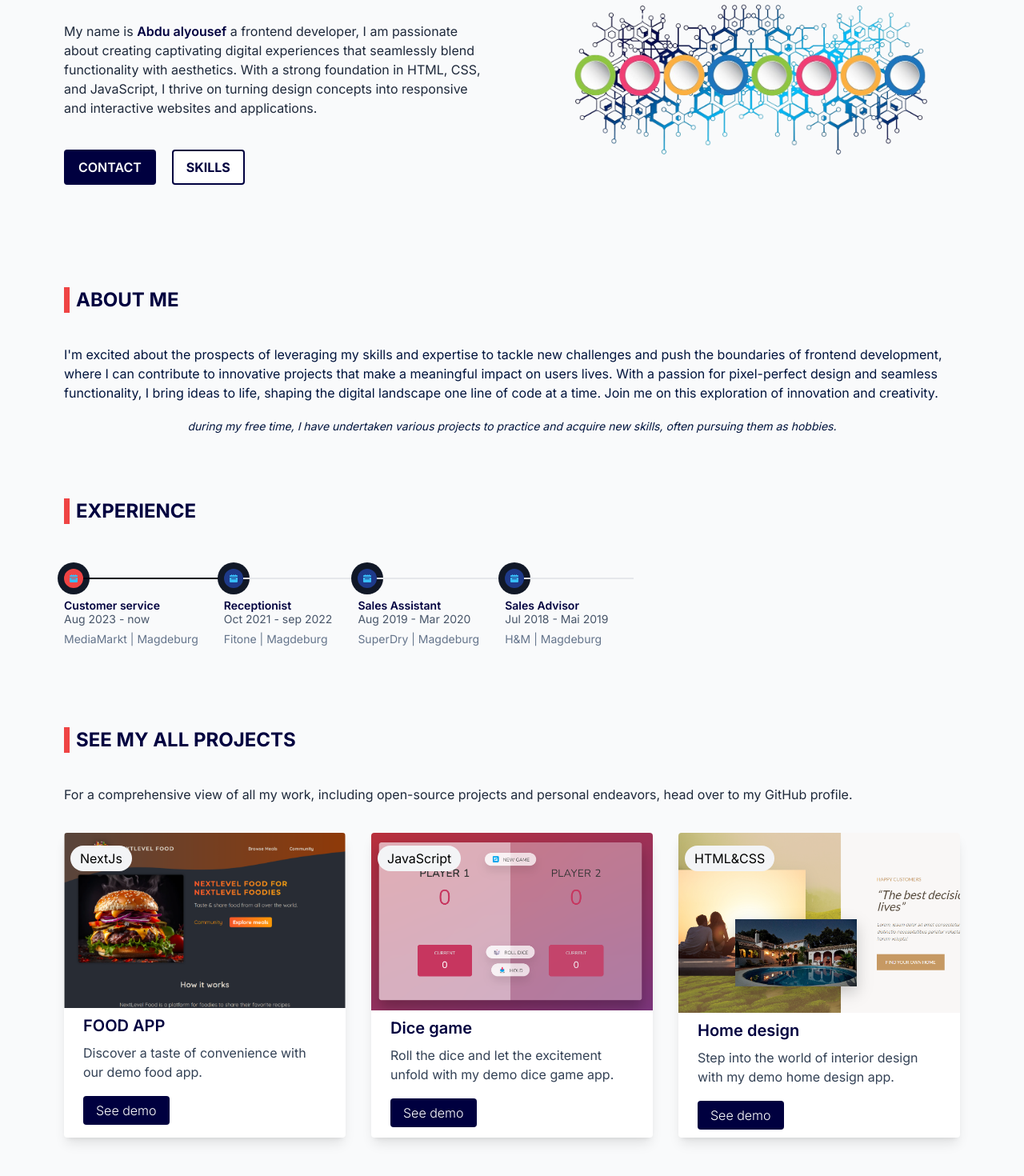
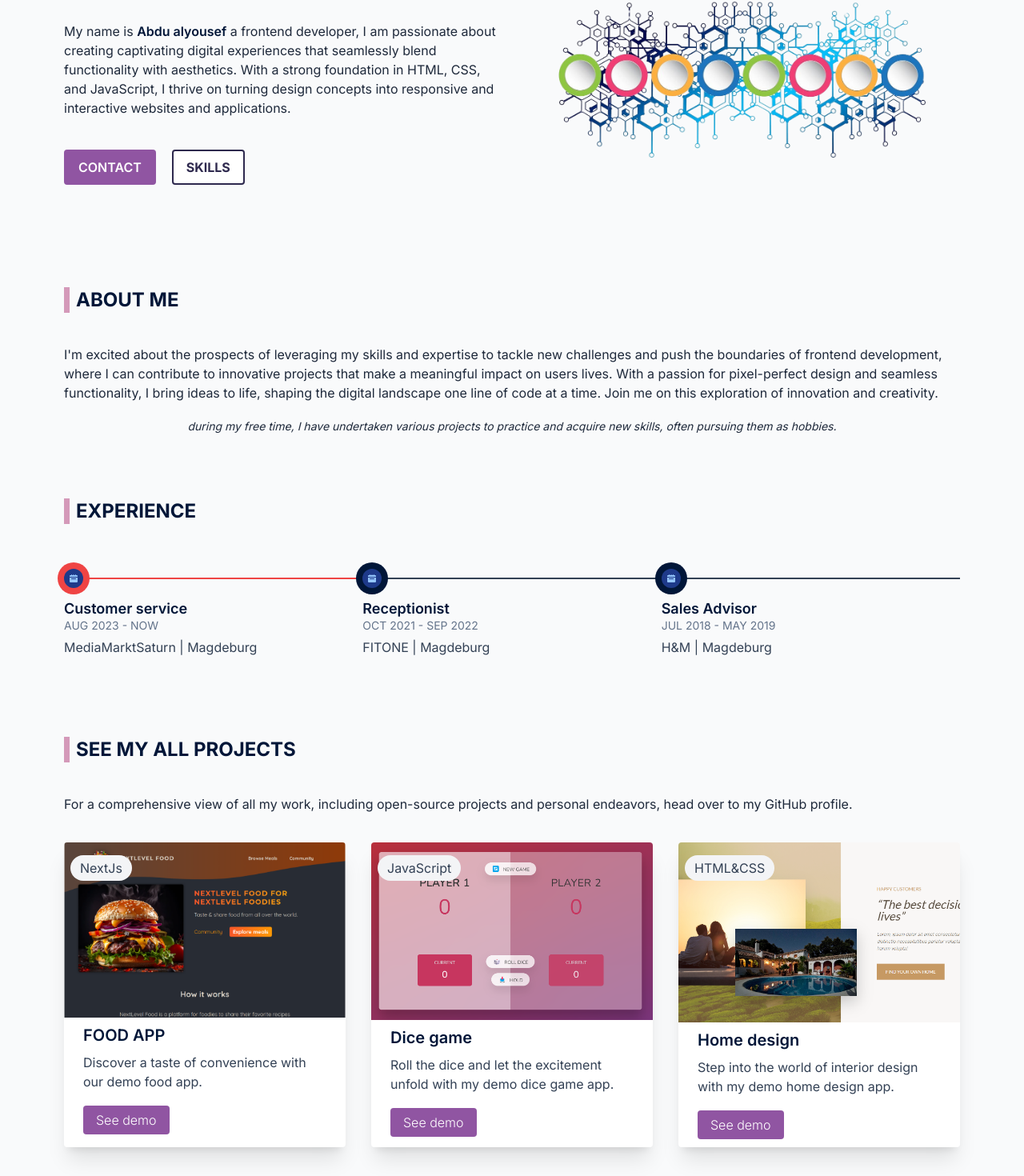
Before and after one commit to Abdu-alyousef/Portfolio_, a Next.js app: page / in a window 1280 px wide. Shown: the part 237-1707 px from the top of the page at 80% size. Built offline with nearby package versions, Linux system fonts and the light colour scheme.

Commit message:
Optimizined the layout

```diff
--- a/src/app/component/About.jsx
+++ b/src/app/component/About.jsx
@@ -4,41 +4,39 @@ import Container from "./Container";
 export default function About() {
   return (
     <Container>
-      <h1
-       className="font-bold text-2xl border-l-[7px] pl-2 border-red-500 mb-10 mt-20 uppercase text-[#00003f]">
+      <h1 className=" text-center md:text-start font-bold text-2xl md:border-l-[7px] pl-2 md:border-[#D499B9] mb-10 mt-20 uppercase text-[#011638]">
         ABOUT ME
       </h1>
       <div className="flex flex-col gap-10">
         <div className="flex flex-col justify-center gap-5 items-center">
           {/* Hello, I&apos;m Abdu alyousef */}
-          <p className=" text-center md:text-start text-[#00143d]">
-            I&apos;m excited about the prospects of leveraging my
-            skills and expertise to tackle new challenges and push the
-            boundaries of frontend development, where I can contribute to
-            innovative projects that make a meaningful impact on users lives.
-                With a passion for pixel-perfect design and
-                seamless functionality, I bring ideas to life, shaping the
-                digital landscape one line of code at a time. Join me on this
-                exploration of innovation and creativity.
+          <p className=" text-center md:text-start text-slate-800">
+            I&apos;m excited about the prospects of leveraging my skills and
+            expertise to tackle new challenges and push the boundaries of
+            frontend development, where I can contribute to innovative projects
+            that make a meaningful impact on users lives. With a passion for
+            pixel-perfect design and seamless functionality, I bring ideas to
+            life, shaping the digital landscape one line of code at a time. Join
+            me on this exploration of innovation and creativity.
           </p>
 
-          <span className="italic text-center md:text-start text-sm mb-10 text-[#00143d]">
+          <span className="italic text-center md:text-start text-sm mb-10 text-slate-800">
             during my free time, I have undertaken various projects to practice
             and acquire new skills, often pursuing them as hobbies.
           </span>
         </div>
         <div>
-          <h1 className="font-bold text-2xl uppercase text-[#00003f] border-l-[7px] pl-2 border-red-500">
+          <h1 className="font-bold text-center md:text-start text-2xl uppercase text-[#011638] md:border-l-[7px] md:pl-2 md:border-[#D499B9]">
             EXPERIENCE
           </h1>
 
-          <div  id="project-section" className="pb-5 mt-14">
-            <ol className="items-center sm:flex">
-              <li className="relative mb-6 sm:mb-0">
-                <div className="flex items-center">
-                  <div className=" flex items-center justify-center w-6 h-6 rounded-full ring-0  bg-red-500 sm:ring-8 ring-gray-900 shrink-0">
+          <div id="project-section" className="pb-5 mt-14">
+            <ol class="items-center w-full sm:flex">
+              <li class="relative w-1/3 mb-6 sm:mb-0">
+                <div class="flex items-center">
+                  <div class="z-10 flex items-center justify-center w-6 h-6 rounded-full ring-4 bg-blue-900 sm:ring-8 ring-red-500 shrink-0">
                     <svg
-                      className="w-2.5 h-2.5 text-sky-400"
+                      class="w-2.5 h-2.5 text-blue-300"
                       aria-hidden="true"
                       xmlns="http://www.w3.org/2000/svg"
                       fill="currentColor"
@@ -47,25 +45,25 @@ export default function About() {
                       <path d="M20 4a2 2 0 0 0-2-2h-2V1a1 1 0 0 0-2 0v1h-3V1a1 1 0 0 0-2 0v1H6V1a1 1 0 0 0-2 0v1H2a2 2 0 0 0-2 2v2h20V4ZM0 18a2 2 0 0 0 2 2h16a2 2 0 0 0 2-2V8H0v10Zm5-8h10a1 1 0 0 1 0 2H5a1 1 0 0 1 0-2Z" />
                     </svg>
                   </div>
-                  <div className="hidden sm:flex w-full  h-0.5 bg-gray-950"></div>
+                  <div class="hidden sm:flex w-full h-0.5 bg-red-500"></div>
                 </div>
-                <div className="mt-3 sm:pe-8">
-                  <h3 className="text-sm font-semibold text-[#00003f]">
+                <div class="mt-3 sm:pe-8">
+                  <h3 class="text-lg font-semibold text-[#011638]">
                     Customer service
                   </h3>
-                  <time className="block mb-2 text-sm leading-none text-slate-600">
-                    Aug 2023 - now
+                  <time class="block mb-2 text-sm font-normal leading-none text-slate-500">
+                    AUG 2023 - NOW
                   </time>
-                  <p className="text-sm text-slate-500">
-                    MediaMarkt | Magdeburg
+                  <p class="text-base font-normal text-slate-700">
+                    MediaMarktSaturn | Magdeburg
                   </p>
                 </div>
               </li>
-              <li className="relative mb-6 sm:mb-0">
-                <div className="flex items-center">
-                  <div className="flex items-center justify-center w-6 h-6 rounded-full ring-0 bg-blue-900 sm:ring-8 ring-gray-900 shrink-0">
+              <li class="relative mb-6 w-1/3 sm:mb-0">
+                <div class="flex items-center">
+                  <div class="z-10 flex items-center justify-center w-6 h-6 rounded-full ring-0 bg-blue-900 sm:ring-8 ring-[#011638] shrink-0">
                     <svg
-                      className="w-2.5 h-2.5 text-sky-400"
+                      class="w-2.5 h-2.5 text-blue-300"
                       aria-hidden="true"
                       xmlns="http://www.w3.org/2000/svg"
                       fill="currentColor"
@@ -74,25 +72,25 @@ export default function About() {
                       <path d="M20 4a2 2 0 0 0-2-2h-2V1a1 1 0 0 0-2 0v1h-3V1a1 1 0 0 0-2 0v1H6V1a1 1 0 0 0-2 0v1H2a2 2 0 0 0-2 2v2h20V4ZM0 18a2 2 0 0 0 2 2h16a2 2 0 0 0 2-2V8H0v10Zm5-8h10a1 1 0 0 1 0 2H5a1 1 0 0 1 0-2Z" />
                     </svg>
                   </div>
-                  <div className="hidden sm:flex w-full bg-gray-200 h-0.5 dark:bg-gray-700"></div>
+                  <div class="hidden sm:flex w-full h-0.5 bg-slate-700"></div>
                 </div>
-                <div className="mt-3 sm:pe-8">
-                  <h3 className="text-sm font-semibold text-[#00003f]">
+                <div class="mt-3 sm:pe-8">
+                  <h3 class="text-lg font-semibold text-[#011638]">
                     Receptionist
                   </h3>
-                  <time className="block mb-2 text-sm leading-none text-slate-600">
-                    Oct 2021 - sep 2022
+                  <time class="block mb-2 text-sm font-normal leading-none text-slate-500">
+                    OCT 2021 - SEP 2022
                   </time>
-                  <p className="text-sm text-slate-500">
-                   Fitone | Magdeburg
+                  <p class="text-base font-normal text-slate-700">
+                    FITONE | Magdeburg
                   </p>
                 </div>
               </li>
-              <li className="relative mb-6 sm:mb-0">
-                <div className="flex items-center">
-                  <div className="flex items-center justify-center w-6 h-6 rounded-full ring-0 bg-blue-900 sm:ring-8 ring-gray-900 shrink-0">
+              <li class="relative mb-6 w-1/3 sm:mb-0">
+                <div class="flex items-center">
+                  <div class="z-10 flex items-center justify-center w-6 h-6 rounded-full ring-0 bg-blue-900 sm:ring-8 ring-[#011638] shrink-0">
                     <svg
-                      className="w-2.5 h-2.5  text-sky-400"
+                      class="w-2.5 h-2.5 text-blue-300"
                       aria-hidden="true"
                       xmlns="http://www.w3.org/2000/svg"
                       fill="currentColor"
@@ -101,44 +99,20 @@ export default function About() {
                       <path d="M20 4a2 2 0 0 0-2-2h-2V1a1 1 0 0 0-2 0v1h-3V1a1 1 0 0 0-2 0v1H6V1a1 1 0 0 0-2 0v1H2a2 2 0 0 0-2 2v2h20V4ZM0 18a2 2 0 0 0 2 2h16a2 2 0 0 0 2-2V8H0v10Zm5-8h10a1 1 0 0 1 0 2H5a1 1 0 0 1 0-2Z" />
                     </svg>
                   </div>
-                  <div className="hidden sm:flex w-full bg-gray-200 h-0.5 dark:bg-gray-700"></div>
+                  <div class="hidden sm:flex w-full h-0.5 bg-slate-700"></div>
                 </div>
-                <div className="mt-3 sm:pe-8">
-                  <h3 className="text-sm font-semibold text-[#00003f]">
-                    Sales Assistant
-                  </h3>
-                  <time className="block mb-2 text-sm leading-none text-slate-600">
-                    Aug 2019 - Mar 2020
-                  </time>
-                  <p className="text-sm text-slate-500">
-                   SuperDry | Magdeburg
-                  </p>
-                </div>
-              </li>
-              <li className="relative mb-6 sm:mb-0">
-                <div className="flex items-center">
-                  <div className="flex items-center justify-center w-6 h-6 rounded-full ring-0 bg-blue-900 sm:ring-8 ring-gray-900 shrink-0">
-                    <svg
-                      className="w-2.5 h-2.5  text-sky-400"
-                      aria-hidden="true"
-                      xmlns="http://www.w3.org/2000/svg"
-                      fill="currentColor"
-                      viewBox="0 0 20 20"
-                    >
-                      <path d="M20 4a2 2 0 0 0-2-2h-2V1a1 1 0 0 0-2 0v1h-3V1a1 1 0 0 0-2 0v1H6V1a1 1 0 0 0-2 0v1H2a2 2 0 0 0-2 2v2h20V4ZM0 18a2 2 0 0 0 2 2h16a2 2 0 0 0 2-2V8H0v10Zm5-8h10a1 1 0 0 1 0 2H5a1 1 0 0 1 0-2Z" />
-                    </svg>
-                  </div>
-                  <div className="hidden sm:flex w-full bg-gray-200 h-0.5 dark:bg-gray-700"></div>
-                </div>
-                <div className="mt-3 sm:pe-8">
-                  <h3 className="text-sm font-semibold text-[#00003f]">
+                <div class="mt-3 sm:pe-8">
+                  <h3 class="text-lg font-semibold text-[#011638]">
                     Sales Advisor
                   </h3>
-                  <time className="block mb-2 text-sm leading-none text-slate-600">
-                    Jul 2018 - Mai 2019
+                  <time class="block mb-2 text-sm font-normal leading-none text-slate-500">
+                    JUL 2018 - MAY 2019
                   </time>
-                  <p className="text-sm text-slate-500">
-                   H&M | Magdeburg
+                  <p
+                    id="project-section"
+                    class="text-base font-normal text-slate-700"
+                  >
+                    H&M | Magdeburg
                   </p>
                 </div>
               </li>
--- a/src/app/component/Main.jsx
+++ b/src/app/component/Main.jsx
@@ -12,7 +12,7 @@ export default function Main() {
   return (
     <Container>
       <div id="home-section" className="pt-24 md:pt-48 mb-32">
-        <div className="flex flex-col md:flex-row justify-between gap-16">
+        <div className="flex flex-col md:flex-row justify-between gap-5">
           <div className="md:w-1/2 md:order-1 flex items-center justify-center">
             <div className="">
               <div className="relative">
@@ -28,11 +28,11 @@ export default function Main() {
           </div>
           <div className="md:w-1/2 flex flex-col justify-center gap-10">
             <div className="flex flex-col gap-10">
-              <h1 className="text-2xl font-bold text-[#00003f] border-l-[7px] pl-2 border-red-500 uppercase">
+              <h1 className="text-2xl text-center md:text-start font-bold text-[#011638] md:border-l-[7px] md:pl-2 md:border-[#D499B9] uppercase">
                 Welcome to my portfolio
               </h1>
               <p className=" text-slate-800 text-center md:text-start">
-                My name is <strong className="text-[#00003f] font-semibold">Abdu alyousef</strong> a frontend developer, I am passionate about creating
+                My name is <strong className="text-[#011638] font-semibold">Abdu alyousef</strong> a frontend developer, I am passionate about creating
                 captivating digital experiences that seamlessly blend
                 functionality with aesthetics. With a strong foundation in HTML,
                 CSS, and JavaScript, I thrive on turning design concepts into
@@ -45,13 +45,13 @@ export default function Main() {
             >
               <button
                 onClick={() => scrollToSection("contact-section")}
-                className="bg-[#00003f] border-[2px] border-[#00003f] hover:border-red-500 transition hover:bg-red-500 text-white font-semibold py-2 px-4 rounded"
+                className="bg-[#9055A2] border-[2px] border-[#9055A2] hover:border-[#D499B9] transition hover:bg-[#D499B9] text-white font-semibold py-2 px-4 rounded"
               >
                 CONTACT
               </button>
               <button
                 onClick={() => scrollToSection("skills-section")}
-                className="bg-white transition hover:text-red-500 hover:border-red-500 text-[#00003f] border-[2px] border-[#00003f] font-bold py-2 px-4 rounded"
+                className="bg-white transition hover:text-[#D499B9] hover:border-[#D499B9] text-[#2E294E] border-[2px] border-[#2E294E] font-bold py-2 px-4 rounded"
               >
                 SKILLS
               </button>
--- a/src/app/component/Project.jsx
+++ b/src/app/component/Project.jsx
@@ -8,58 +8,64 @@ export default function Project() {
   return (
     <Container>
       <div className="mt-20">
-        <h2
-        className="text-2xl mb-10 font-bold uppercase text-[#00003f] border-l-[7px] pl-2 border-red-500">
+        <h2 className="text-2xl text-center md:text-start mb-10 font-bold uppercase text-[#011638] md:border-l-[7px] md:pl-2 md:border-[#D499B9]">
           See my all Projects
         </h2>
-        <p className=" text-slate-800 mb-4 text-center md:text-start">For a comprehensive view of all my work, including open-source projects and personal endeavors, head over to my GitHub profile.</p>
+        <p className=" text-slate-800 mb-4 text-center md:text-start">
+          For a comprehensive view of all my work, including open-source
+          projects and personal endeavors, head over to my GitHub profile.
+        </p>
         <div className="grid gap-8 sm:grid-cols-2 lg:grid-cols-3 pb-10">
-          <div className="rounded overflow-hidden shadow-lg mt-5 relative bg-white">
+          <div className="rounded overflow-hidden shadow-xl mt-5 relative bg-white">
             <Image src="/food.png" alt="food" width={600} height={400} />
             <div className="px-6 py-2">
-              <div className="font-semibold text-xl mb-2 text-[#00003f]">FOOD APP</div>
-              <p className="text-slate-700 text-base">Discover a taste of convenience with our demo food app.</p>
+              <div className="font-semibold text-xl mb-2 text-[#011638]">
+                FOOD APP
+              </div>
+              <p className="text-slate-700 text-md">
+                Discover a taste of convenience with our demo food app.
+              </p>
             </div>
             <div className="px-6 py-4">
               <Link
                 href="https://next-js-essential.vercel.app/"
                 target="_blank"
-                className="bg-[#00003f] transition hover:bg-red-500 text-white font-light py-2 px-4 rounded">
+                className="bg-[#9055A2] transition hover:bg-[#D499B9] text-white font-light py-2 px-4 rounded"
+              >
                 See demo
               </Link>
             </div>
-            <div className="absolute bg-gray-100 top-4 left-2 px-3 py-1 rounded-full">
-              <span>
-                NextJs
-              </span>
+            <div className="absolute text-slate-700 bg-gray-100 top-4 left-2 px-3 py-1 rounded-full">
+              <span>NextJs</span>
             </div>
           </div>
 
-          {/* Add similar markup for other cards */}
-
-          <div className="rounded overflow-hidden shadow-lg mt-5 relative bg-white">
+          <div className="rounded overflow-hidden shadow-xl mt-5 relative bg-white">
             <Image src="/dice.png" alt="dice" width={600} height={400} />
             <div className="px-6 py-2">
-              <div className="font-semibold text-xl mb-2 text-[#00003f]">Dice game</div>
-              <p className="text-slate-700 text-base">Roll the dice and let the excitement unfold with my demo dice game app.</p>
+              <div className="font-semibold text-xl mb-2 text-[#011638]">
+                Dice game
+              </div>
+              <p className="text-slate-700 text-md">
+                Roll the dice and let the excitement unfold with my demo dice
+                game app.
+              </p>
             </div>
             <div className="px-6 py-4">
               <Link
                 href="https://abdu-alyousef.github.io/dice/"
                 target="_blank"
-                className="bg-[#00003f] transition hover:bg-red-500 text-white font-light py-2 px-4 rounded"
+                className="bg-[#9055A2] transition hover:bg-[#D499B9] text-white font-light py-2 px-4 rounded"
               >
                 See demo
               </Link>
             </div>
-            <div className="absolute bg-gray-100 top-4 left-2 px-3 py-1 rounded-full">
-              <span>
-                JavaScript
-              </span>
+            <div className="absolute text-slate-700 bg-gray-100 top-4 left-2 px-3 py-1 rounded-full">
+              <span>JavaScript</span>
             </div>
           </div>
 
-          <div   className="object-cover rounded overflow-hidden shadow-lg mt-5 relative bg-white">
+          <div className="object-cover rounded overflow-hidden shadow-xl mt-5 relative bg-white">
             <Image
               src="/dream.png"
               alt="dream website"
@@ -67,20 +73,25 @@ export default function Project() {
               height={400}
             />
             <div className="px-6 py-2">
-              <div className="font-semibold text-xl mb-2 text-[#00003f]">Home design</div>
-              <p className="text-slate-700 text-base">Step into the world of interior design with my demo home design app.</p>
+              <div className="font-semibold text-xl mb-2 text-[#011638]">
+                Home design
+              </div>
+              <p className="text-slate-700 text-md">
+                Step into the world of interior design with my demo home design
+                app.
+              </p>
             </div>
             <div className="px-6 py-4">
               <Link
-              id="skills-section"
+                id="skills-section"
                 href="https://abdu-alyousef.github.io/dream-home/"
                 target="_blank"
-                className="bg-[#00003f] transition hover:bg-red-500 text-white font-light py-2 px-4 rounded"
+                className="bg-[#9055A2] transition hover:bg-[#D499B9] text-white font-light py-2 px-4 rounded"
               >
                 See demo
               </Link>
             </div>
-            <div className="absolute bg-gray-100 top-4 left-2 px-3 py-1 rounded-full">
+            <div className="absolute text-slate-700 bg-gray-100 top-4 left-2 px-3 py-1 rounded-full">
               <span>HTML&CSS</span>
             </div>
           </div>
--- a/src/app/component/Skills.jsx
+++ b/src/app/component/Skills.jsx
@@ -5,8 +5,8 @@ export default function Skills  () {
     return (
         <Container>
         <div  className="mt-10">
-            <div className="border flex flex-col items-center gap-12 py-10 rounded overflow-hidden shadow-lg bg-gradient-to-b from-[#000018] to-[#00003f]">
-                <h1 className="font-bold text-2xl uppercase- text-white border-l-[7px] pl-2 border-red-500">Skills</h1>
+            <div className="border flex flex-col items-center gap-12 py-10 rounded overflow-hidden shadow-lg bg-gradient-to-r from-[#2E294E] to-[#9055A2]">
+                <h1 className="font-bold text-2xl uppercase- text-white border-l-[7px] pl-2 border-[#D499B9]">Skills</h1>
                 <div className="flex flex-col gap-4 px-6">
                 <p className="font-semibold text-white">My expertise encompasses a wide array of frontend technologies, including:</p>
                 <ul className="list-disc text-gray-50 text-sm pl-5">
--- a/src/app/component/navbar/UserMenu.jsx
+++ b/src/app/component/navbar/UserMenu.jsx
@@ -109,7 +109,7 @@ export default function UserMenu() {
           variants={listVariants}
           initial="closed"
           animate="opened"
-          className="absolute top-0 left-0 w-screen h-screen  bg-gradient-to-b from-[#000018] to-[#00003f] text-white flex flex-col items-center justify-center text-4xl gap-8"
+          className="absolute top-0 left-0 w-screen h-screen  bg-gradient-to-l from-[#2E294E] to-[#9055A2] text-white flex flex-col items-center justify-center text-4xl gap-8"
         >
           {links.map((link) => (
             <motion.div variants={listItemVariants} key={link.title}>
```
Also changed, not shown: src/app/component/Contact.jsx (+4 -4 lines), src/app/component/Footer.jsx (+5 -5 lines), src/app/component/navbar/Navbar.jsx (+15 -15 lines).
